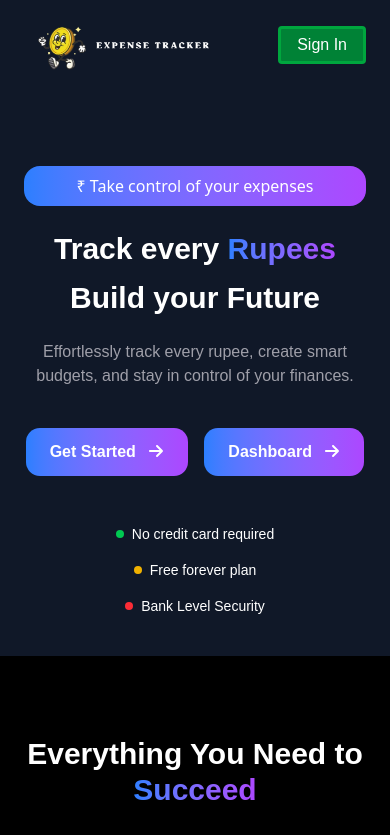
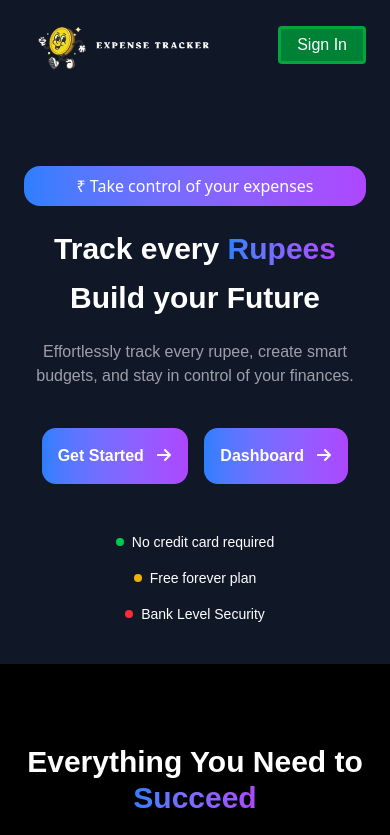
Before and after one commit to Sidharth77777/expense_tracker, a Next.js app: page / in a window 390 px wide. Shown: the top 835 px of the page. Built offline with nearby package versions, Linux system fonts and the light colour scheme; no server answers.

Commit message:
Fixed a landing responsive bug3

```diff
--- a/app/_compnents/landingPage/landingOne.js
+++ b/app/_compnents/landingPage/landingOne.js
@@ -65,7 +65,7 @@ export default function LandingOne() {
           whileInView={{ opacity: 1, y: 0 }}
           transition={{ duration: 0.6 }}
           viewport={{ once: true }}
-          className="cursor-pointer rounded-xl px-6 py-3 text-base sm:text-xl bg-gradient-to-r from-blue-500 to-purple-500 text-white hover:scale-105 transition font-semibold"
+          className="cursor-pointer rounded-xl sm:px-10 sm:py-5 p-4 text-base sm:text-xl bg-gradient-to-r from-blue-500 to-purple-500 text-white hover:scale-105 transition font-semibold"
         >
           Get Started{" "}
           <FontAwesomeIcon
@@ -80,7 +80,7 @@ export default function LandingOne() {
           whileInView={{ opacity: 1, y: 0 }}
           transition={{ duration: 0.6 }}
           viewport={{ once: true }}
-          className="cursor-pointer rounded-xl px-6 py-3 text-base sm:text-xl bg-gradient-to-r from-blue-500 to-purple-500 text-white hover:scale-105 transition font-semibold"
+          className="cursor-pointer rounded-xl sm:px-10 sm:py-5 p-4 text-base sm:text-xl bg-gradient-to-r from-blue-500 to-purple-500 text-white hover:scale-105 transition font-semibold"
         >
           Dashboard{" "}
           <FontAwesomeIcon
```
